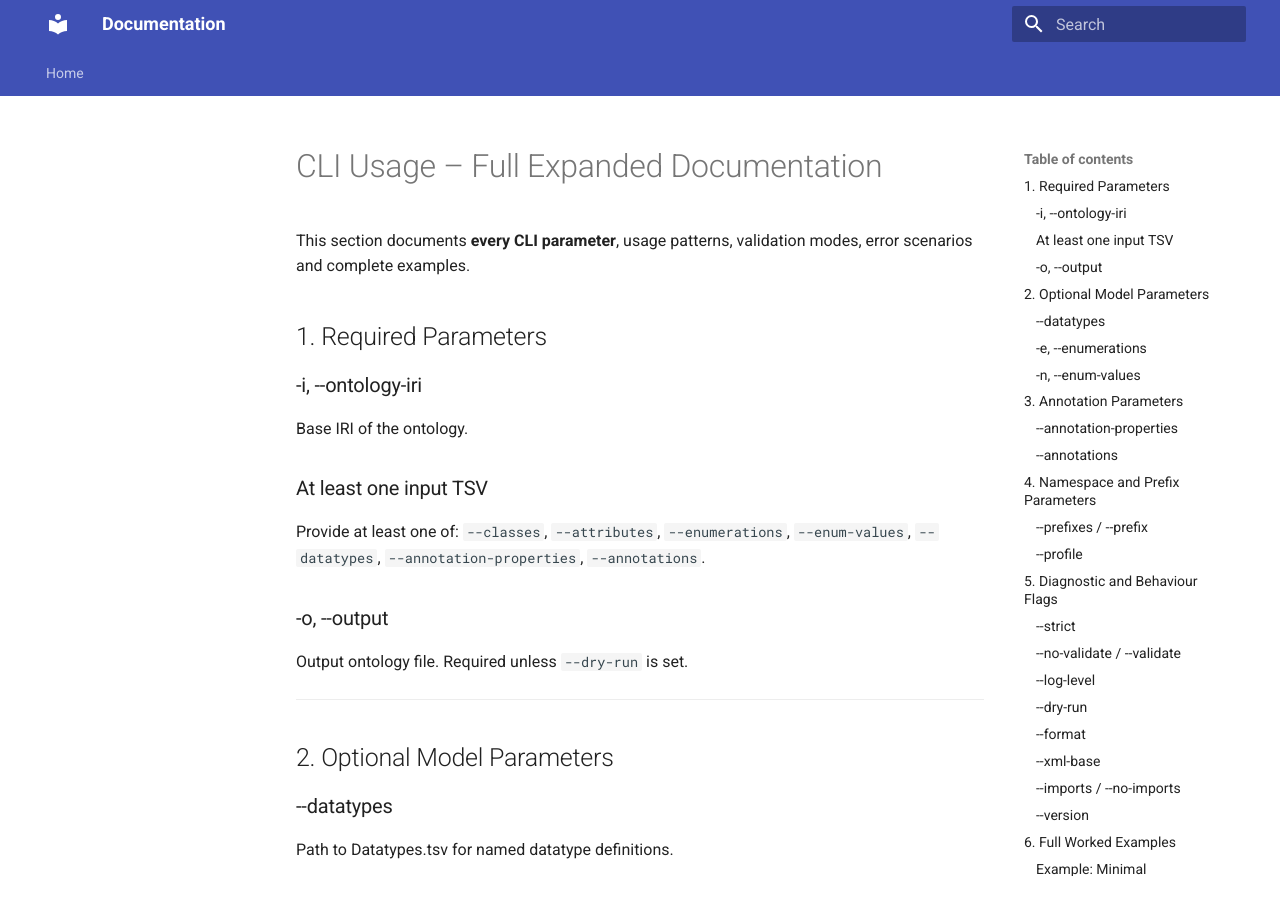
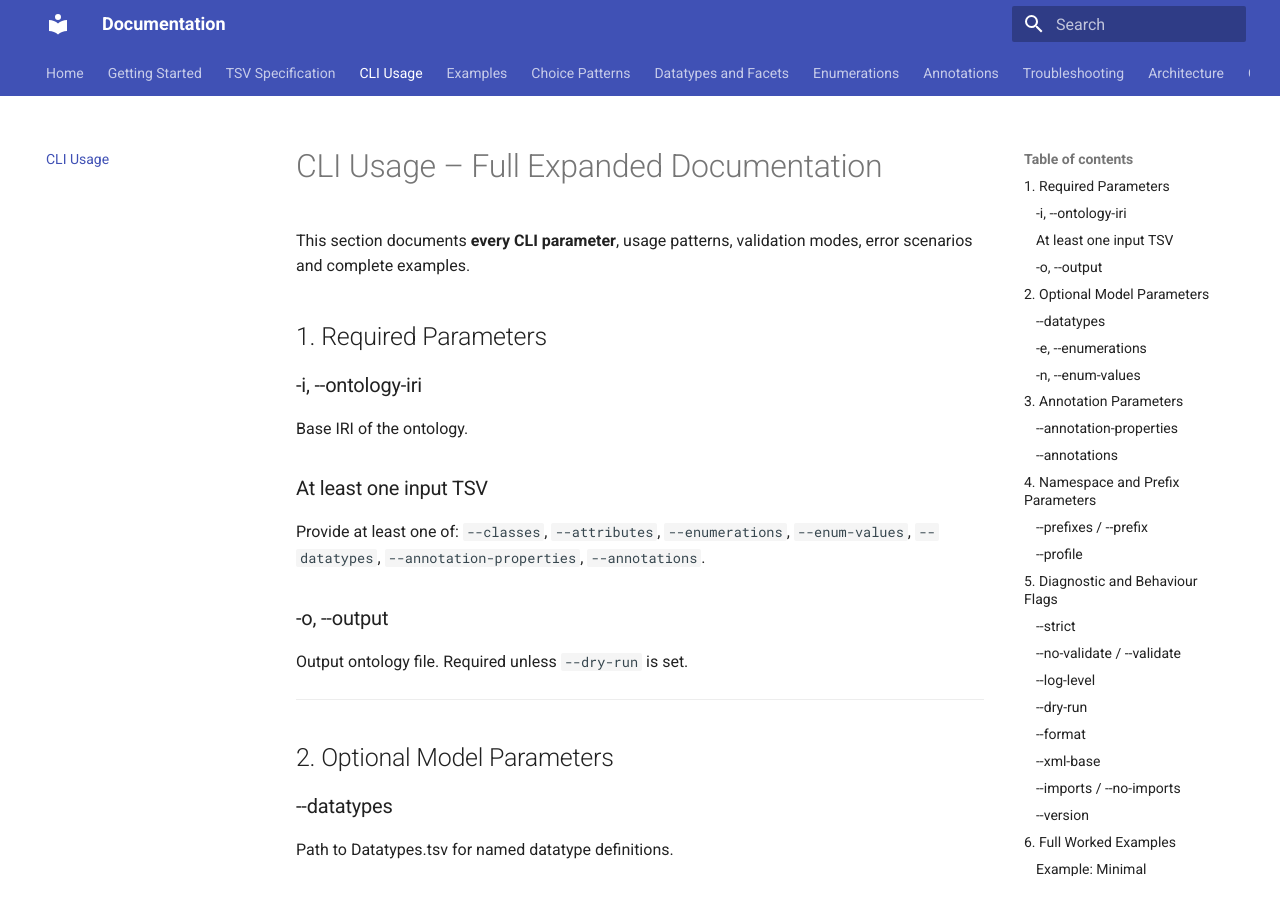
Before and after one commit to chris-day/uml2semantics-python, an MkDocs documentation site: the page built from docs/CLI-Usage.md, in a window 1280 px wide and 900 px high. Built offline with MkDocs 1.6.1 and Material for MkDocs 9.7.7, drawn with Linux system fonts in a browser that asks for light colours; plug-ins that fetch from the network failed and are left out.

Commit message:
modified:   mkdocs.yml

```diff
--- a/mkdocs.yml
+++ b/mkdocs.yml
@@ -82,3 +82,14 @@ extra_css:
 # ----------------------------------------------------------------------------
 nav:
   - Home: Home.md
+  - Getting Started: Getting-Started.md
+  - TSV Specification: TSV-Specification.md
+  - CLI Usage: CLI-Usage.md
+  - Examples: Examples.md
+  - Choice Patterns: Choice-Patterns.md
+  - Datatypes and Facets: Datatypes-and-Facets.md
+  - Enumerations: Enumerations.md
+  - Annotations: Annotations.md
+  - Troubleshooting: Troubleshooting.md
+  - Architecture: Architecture.md
+  - Golden Tests: Golden-Tests.md
```
